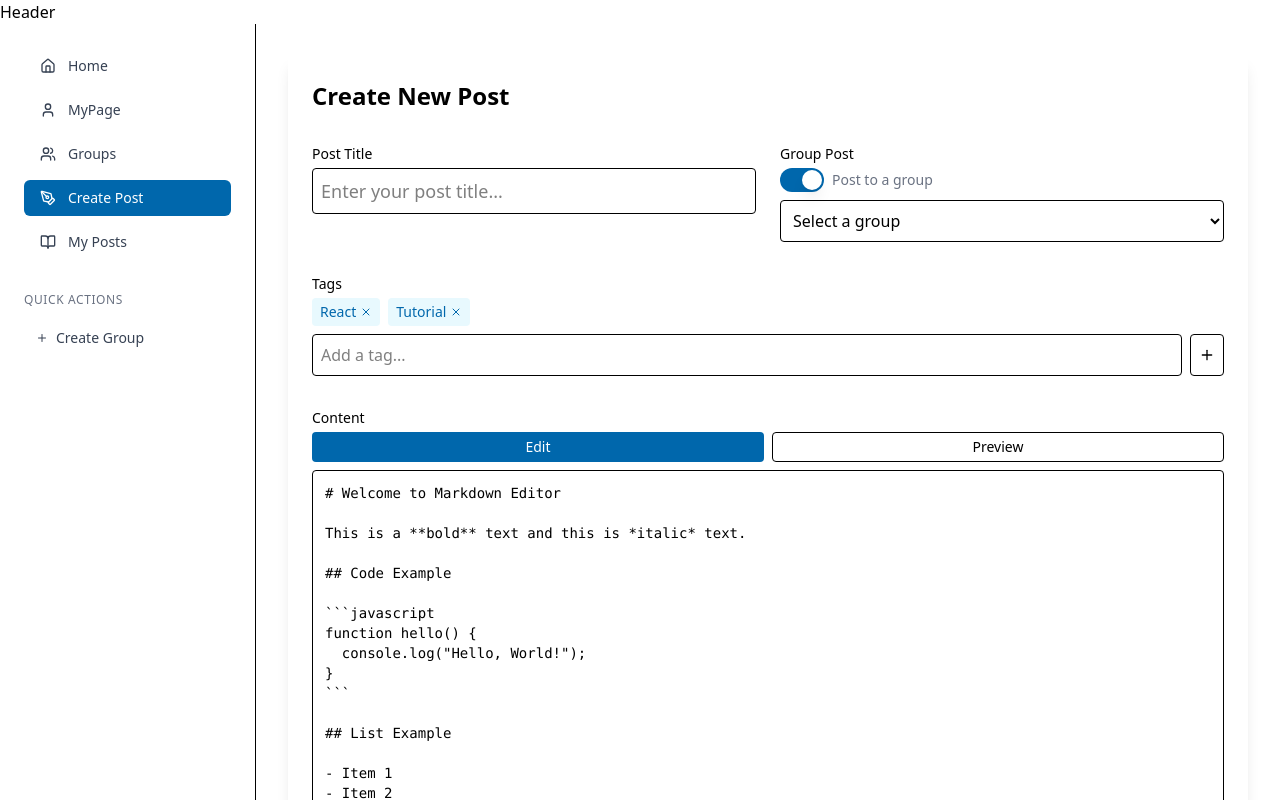
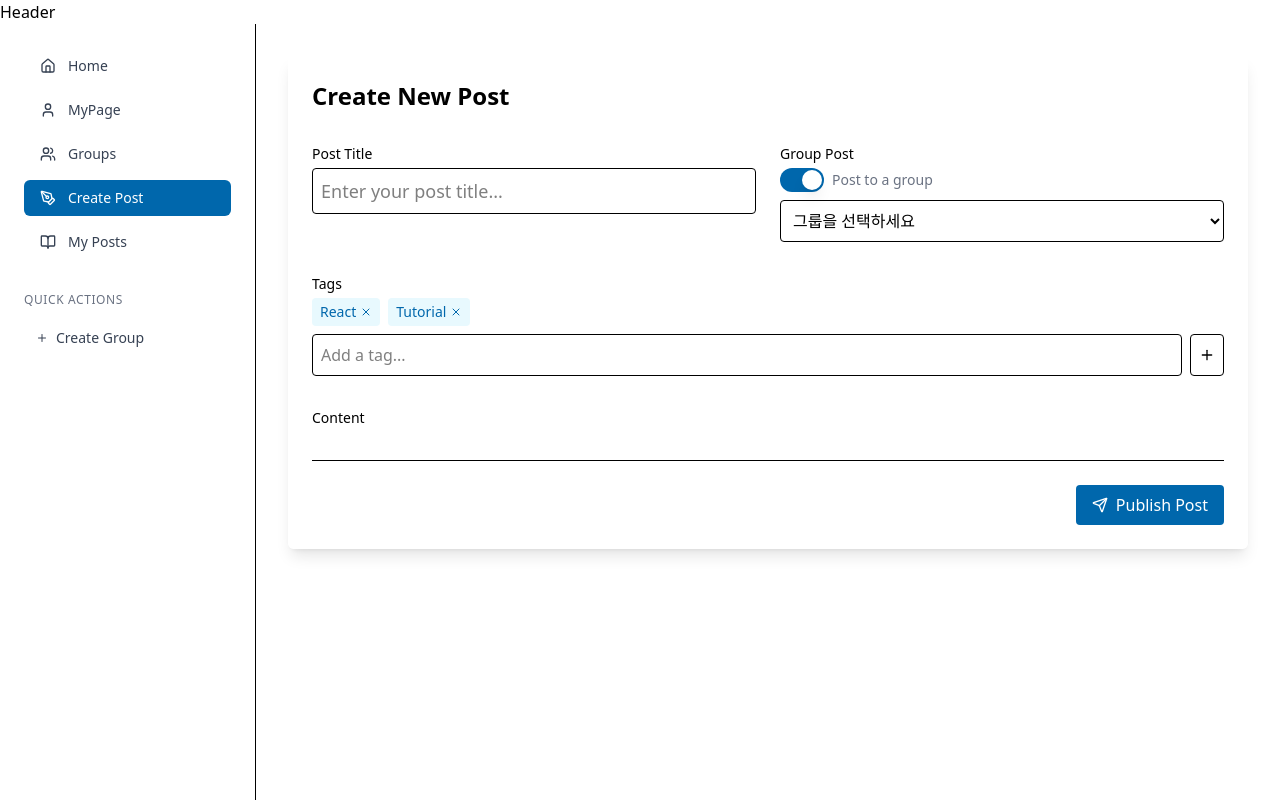
Before and after one commit to JBL28/woori.log, a Next.js app: page /posts/write in a window 1280 px wide. Both pictures are taken after a click on the switch 802 px from the left and 180 px from the top of the page. Shown: the top 800 px of the page. Built offline with nearby package versions, Linux system fonts and the light colour scheme.

Commit message:
feat: 유저의 그룹이 뜨게

```diff
--- a/src/app/posts/write/page.js
+++ b/src/app/posts/write/page.js
@@ -3,37 +3,22 @@
 import { useState } from "react";
 import { X, Plus, Eye, Save, Send } from "lucide-react";
 import { Switch } from "@/components/ui/Switch";
-import { Button } from "@/components/ui/Button";
+import { GROUP } from "@/lib/MOCK_DATA";
+
+
+const myUserId = "user001"; // 실제로는 로그인 상태에서 가져와야 함
+
 
 export default function CreatePostPage() {
   const [title, setTitle] = useState("");
-  const [content, setContent] = useState(`# Welcome to Markdown Editor
-
-This is a **bold** text and this is *italic* text.
-
-## Code Example
-
-\`\`\`javascript
-function hello() {
-  console.log("Hello, World!");
-}
-\`\`\`
-
-## List Example
-
-- Item 1
-- Item 2
-- Item 3
-
-> This is a blockquote
-
-[Link to woori.Log](https://woori.log)
-`);
+  const [content, setContent] = useState('');
   const [tags, setTags] = useState(["React", "Tutorial"]);
   const [newTag, setNewTag] = useState("");
   const [selectedGroup, setSelectedGroup] = useState("");
   const [isGroupPost, setIsGroupPost] = useState(false);
-  const [tab, setTab] = useState("edit");
+
+  const myGroups = GROUP.filter(group => group.group_member.includes(myUserId));
+
 
   const handleSubmit = () => {
     console.log("📝 New Post Data:");
@@ -64,21 +49,7 @@ function hello() {
     }
   };
 
-  const markdownToHtml = (markdown) => {
-    return markdown
-      .replace(/^# (.*$)/gim, '<h1 class="text-3xl font-bold mb-4">$1</h1>')
-      .replace(/^## (.*$)/gim, '<h2 class="text-2xl font-semibold mb-3">$1</h2>')
-      .replace(/^### (.*$)/gim, '<h3 class="text-xl font-medium mb-2">$1</h3>')
-      .replace(/\*\*(.*)\*\*/gim, '<strong class="font-bold">$1</strong>')
-      .replace(/\*(.*)\*/gim, '<em class="italic">$1</em>')
-      .replace(/\`\`\`(\w+)?\n([\s\S]*?)\`\`\`/gim, '<pre class="bg-gray-100 dark:bg-gray-800 p-4 rounded-lg mb-4 overflow-x-auto"><code class="text-sm">$2</code></pre>')
-      .replace(/`([^`]+)`/gim, '<code class="bg-gray-100 dark:bg-gray-800 px-2 py-1 rounded text-sm">$1</code>')
-      .replace(/^- (.*$)/gim, '<li class="ml-4">$1</li>')
-      .replace(/(<li.*<\/li>)/s, '<ul class="list-disc mb-4">$1</ul>')
-      .replace(/^> (.*$)/gim, '<blockquote class="border-l-4 border-blue-500 pl-4 italic mb-4">$1</blockquote>')
-      .replace(/\[(.*?)\]\((.*?)\)/gim, '<a href="$2" class="text-blue-600 hover:underline">$1</a>')
-      .replace(/\n/gim, "<br>");
-  };
+
 
   return (
     <div className="flex min-h-screen">
@@ -115,10 +86,12 @@ function hello() {
                   onChange={(e) => setSelectedGroup(e.target.value)}
                   className="w-full border p-2 rounded"
                 >
-                  <option value="">Select a group</option>
-                  <option value="frontend">Frontend Developers</option>
-                  <option value="backend">Backend Engineers</option>
-                  <option value="design">UI/UX Designers</option>
+                  <option value="">그룹을 선택하세요</option>
+                  {myGroups.map((group) => (
+                    <option key={group.group_id} value={group.group_id}>
+                      {group.group_name}
+                    </option>
+                  ))}
                 </select>
               )}
             </div>
@@ -162,34 +135,7 @@ function hello() {
           {/* Markdown Editor */}
           <div>
             <label className="block text-sm font-medium mb-1">Content</label>
-            <div className="grid grid-cols-2 gap-2 mb-2">
-              <button
-                className={`py-1 px-3 rounded text-sm ${tab === "edit" ? "bg-[#0067AC] text-white" : "border"}`}
-                onClick={() => setTab("edit")}
-              >
-                Edit
-              </button>
-              <button
-                className={`py-1 px-3 rounded text-sm ${tab === "preview" ? "bg-[#0067AC] text-white" : "border"}`}
-                onClick={() => setTab("preview")}
-              >
-                Preview
-              </button>
-            </div>
-
-            {tab === "edit" ? (
-              <textarea
-                value={content}
-                onChange={(e) => setContent(e.target.value)}
-                className="w-full min-h-[500px] border rounded p-3 font-mono text-sm"
-                placeholder="Write your post content in Markdown..."
-              />
-            ) : (
-              <div
-                className="min-h-[500px] border p-4 rounded bg-white prose max-w-none dark:prose-invert"
-                dangerouslySetInnerHTML={{ __html: markdownToHtml(content) }}
-              />
-            )}
+              {/* 마크다운 에디터 들어올 부분 */}
           </div>
 
           {/* Action Buttons */}
--- a/src/lib/MOCK_DATA.js
+++ b/src/lib/MOCK_DATA.js
@@ -76,3 +76,6 @@ const POST = [
     "post_tag": ["typescript", "redux", "frontend"]
   }
 ]
+
+
+export {USER, GROUP, POST};
```
